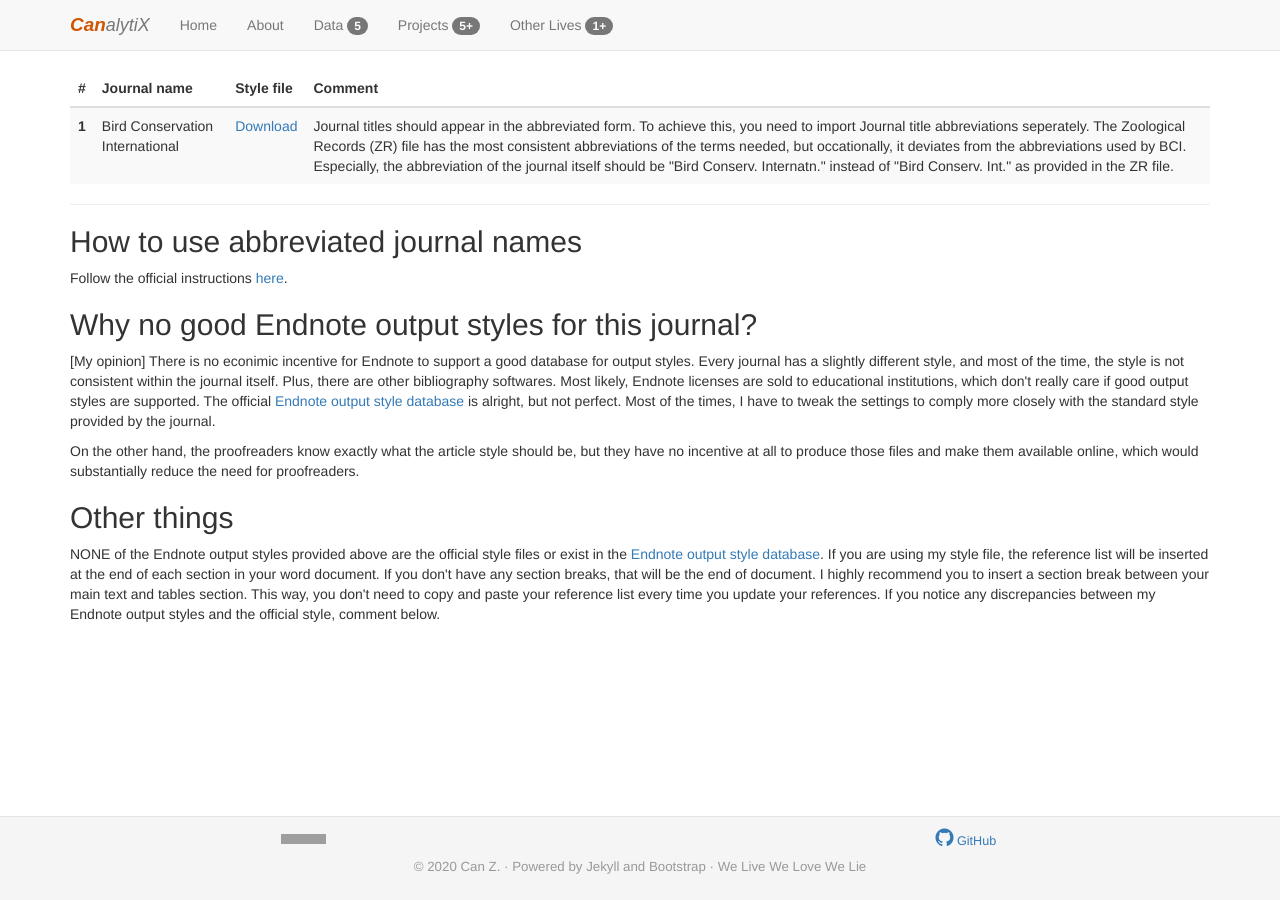
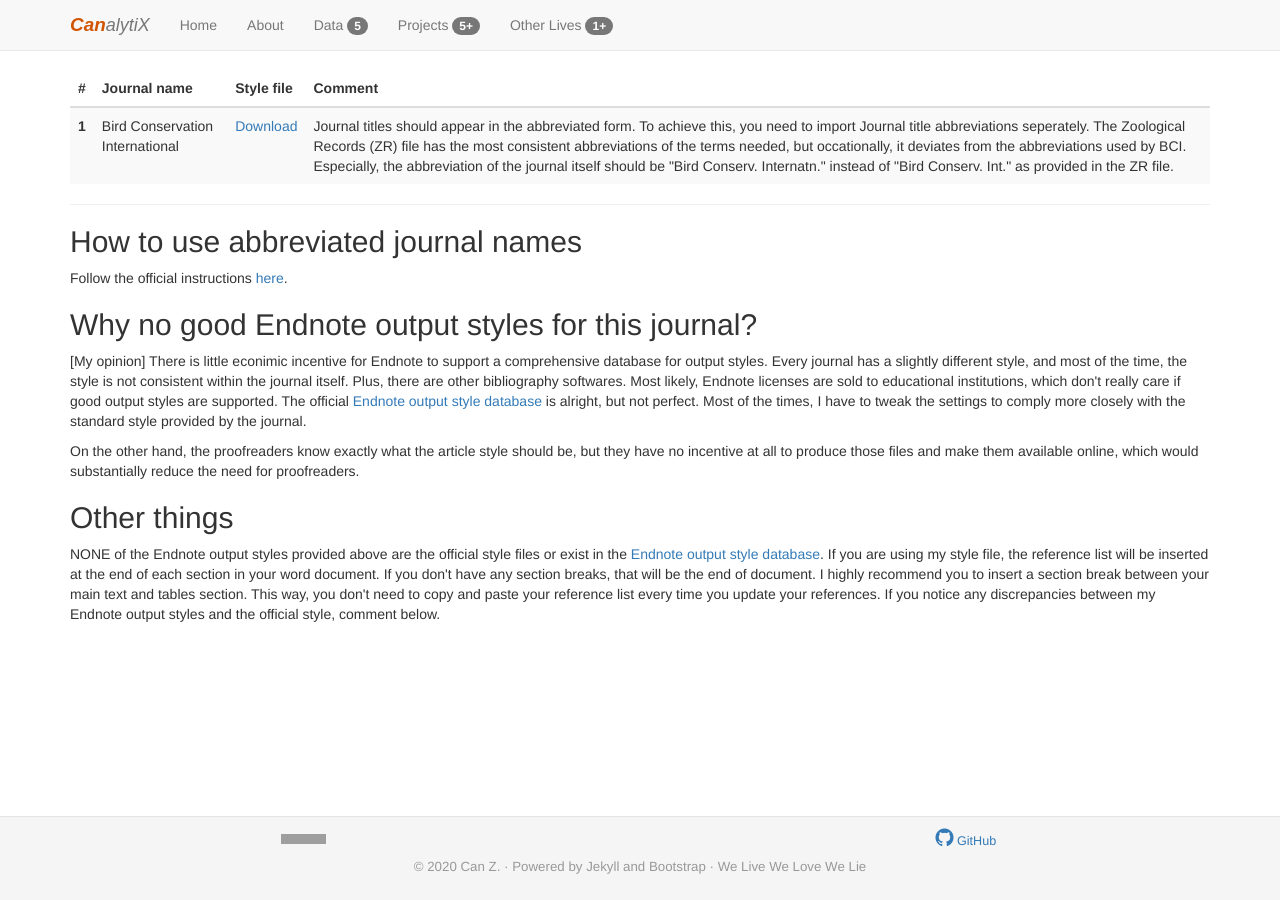
Before and after one commit to HVoltBb/HVoltBb.github.io, a Jekyll site: the page built from random/posts/EndnoteStyles.html, in a window 1280 px wide. Built offline with Jekyll 4.4.1, drawn with Linux system fonts in a browser that asks for light colours; comment, search, counter and statistics services are not loaded; grey boxes are pictures that could not be loaded.

Commit message:
Update EndnoteStyles.html

```diff
--- a/random/posts/EndnoteStyles.html
+++ b/random/posts/EndnoteStyles.html
@@ -30,7 +30,7 @@
 <h2>How to use abbreviated journal names</h2>
 <p>Follow the official instructions <a href="https://support.clarivate.com/Endnote/s/article/EndNote-Generate-full-or-abbreviated-journal-names" target="_blank">here</a>.</p>
 <h2>Why no good Endnote output styles for this journal?</h2>
-<p>[My opinion] There is no econimic incentive for Endnote to support a good database for output styles. Every journal has a slightly different style, and most of the time, the style is not consistent within the journal itself. Plus, there are other bibliography softwares. Most likely, Endnote licenses are sold to educational institutions, which don't really care if good output styles are supported. The official <a href="https://endnote.com/downloads/styles/" target="_blank">Endnote output style database</a> is alright, but not perfect. Most of the times, I have to tweak the settings to comply more closely with the standard style provided by the journal.</p>
+<p>[My opinion] There is little econimic incentive for Endnote to support a comprehensive database for output styles. Every journal has a slightly different style, and most of the time, the style is not consistent within the journal itself. Plus, there are other bibliography softwares. Most likely, Endnote licenses are sold to educational institutions, which don't really care if good output styles are supported. The official <a href="https://endnote.com/downloads/styles/" target="_blank">Endnote output style database</a> is alright, but not perfect. Most of the times, I have to tweak the settings to comply more closely with the standard style provided by the journal.</p>
 <p>On the other hand, the proofreaders know exactly what the article style should be, but they have no incentive at all to produce those files and make them available online, which would substantially reduce the need for proofreaders.</p>
 <h2>Other things</h2>
 <p>NONE of the Endnote output styles provided above are the official style files or exist in the <a href="https://endnote.com/downloads/styles/" target="_blank">Endnote output style database</a>. If you are using my style file, the reference list will be inserted at the end of each section in your word document. If you don't have any section breaks, that will be the end of document. I highly recommend you to insert a section break between your main text and tables section. This way, you don't need to copy and paste your reference list every time you update your references. If you notice any discrepancies between my Endnote output styles and the official style, comment below.</p>
```
